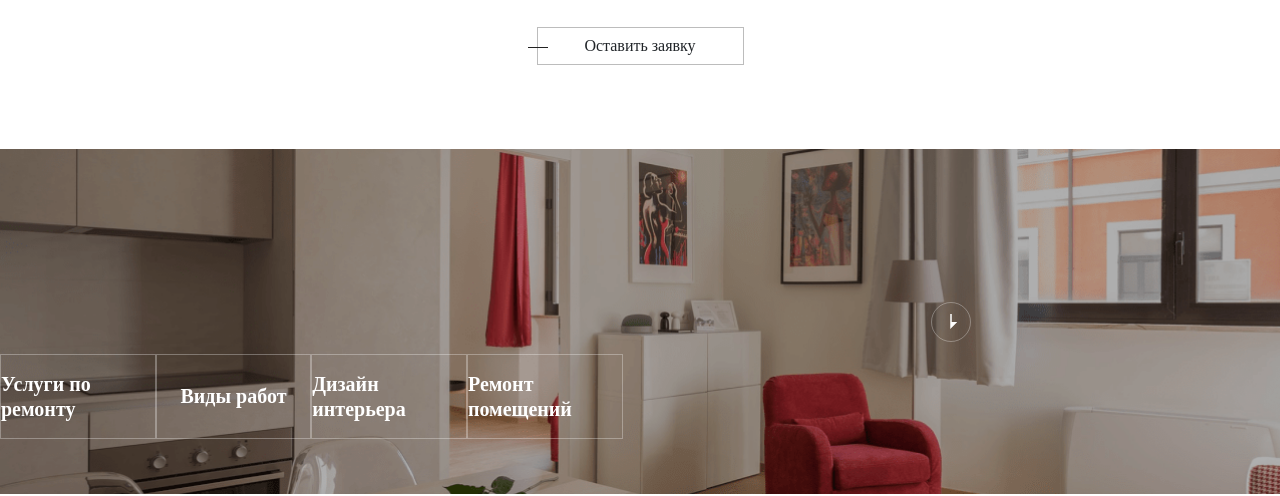
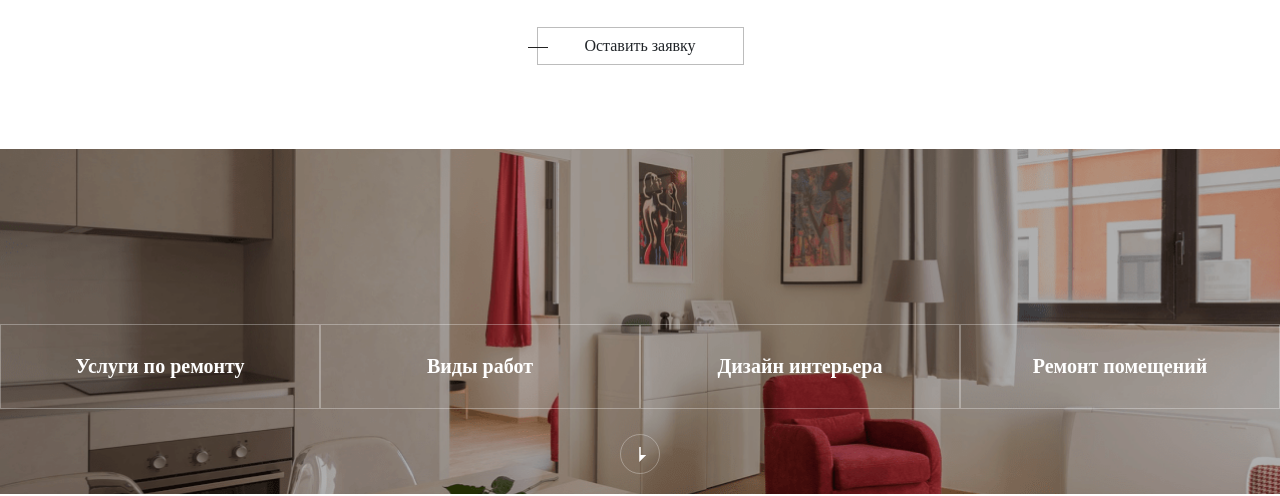
Before and after one commit to innabatalova/Palladuim-test, a plain HTML site: page index.html in a window 1280 px wide. Shown: the part 317-813 px from the top of the page. Drawn offline with Linux system fonts and the light colour scheme; files whose address does not match are found by name.

Commit message:
Fix: checked

```diff
--- a/sass/_main.sass
+++ b/sass/_main.sass
@@ -23,7 +23,6 @@
     height: 345px
     background: url(../image/BG-start.png)
     background-size: cover
-    display: flex
 
     &__list
       display: flex
```
Also changed, not shown: css/style.css, 1 other file.
